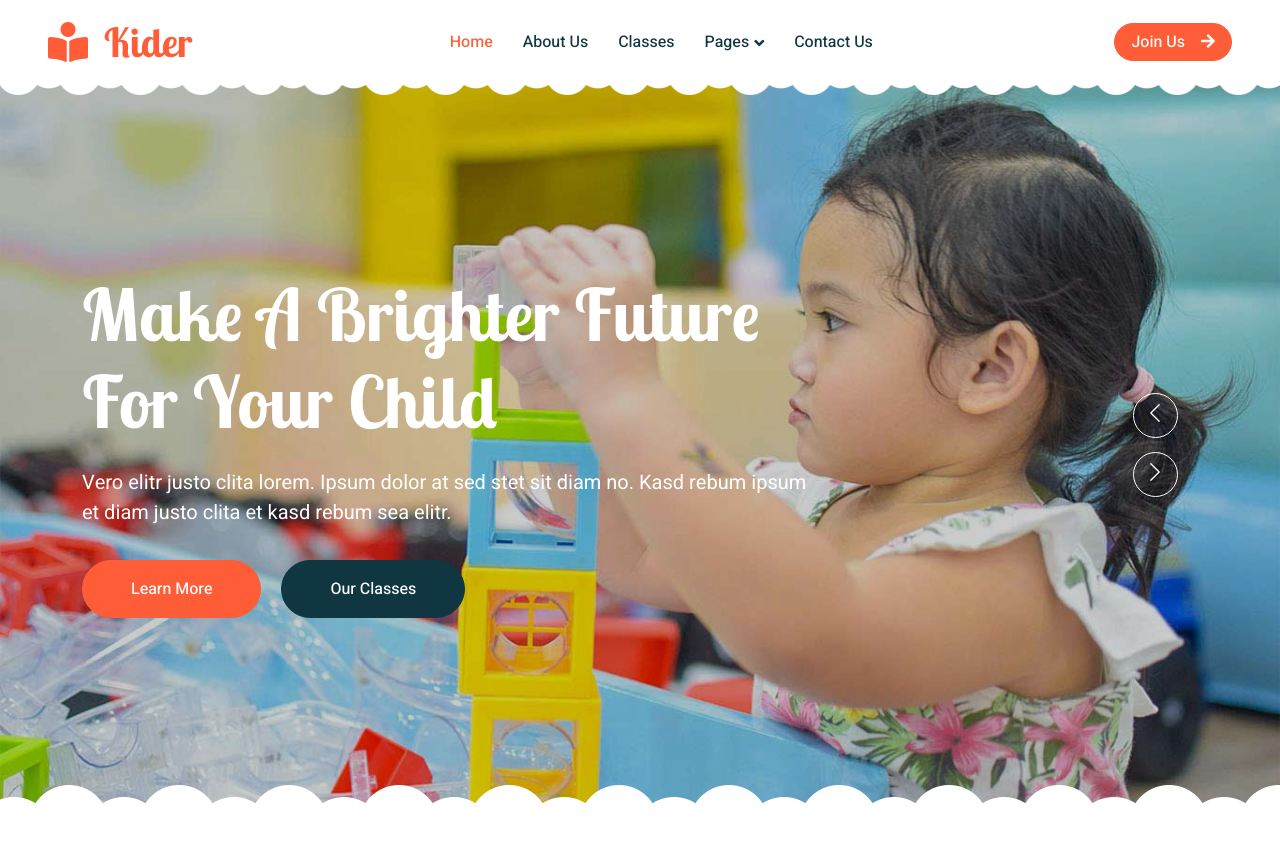
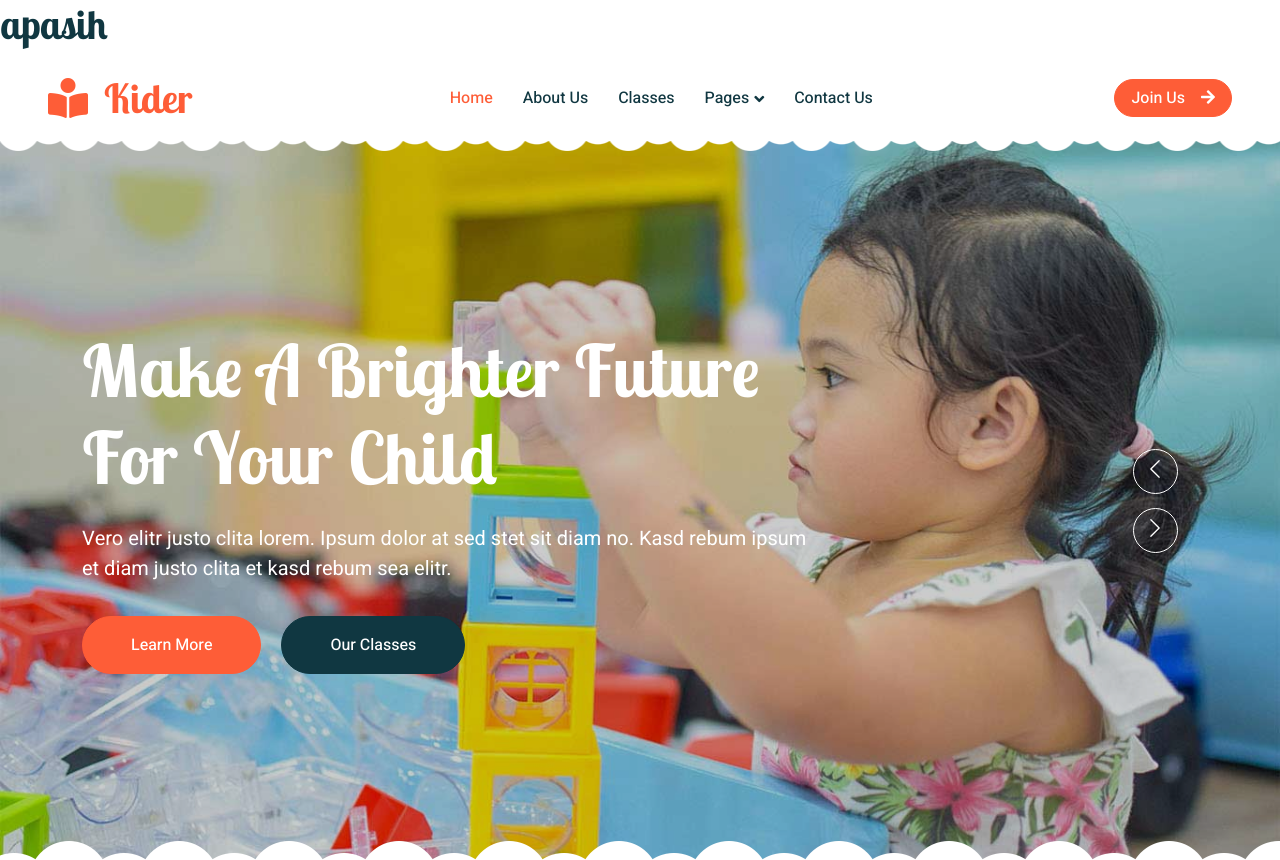
Before and after one commit to IlhamArifinnn/project-pw1-sekolah-tk, a plain HTML site: page index.html in a window 1280 px wide. Shown: the top 860 px of the page. Drawn offline with nearby package versions, Linux system fonts and the light colour scheme.

Commit message:
modif isi

```diff
--- a/index.html
+++ b/index.html
@@ -40,7 +40,7 @@
             </div>
         </div>
         <!-- Spinner End -->
-
+<h1>apasih</h1>
 
         <!-- Navbar Start -->
         <nav class="navbar navbar-expand-lg bg-white navbar-light sticky-top px-4 px-lg-5 py-lg-0">
```
